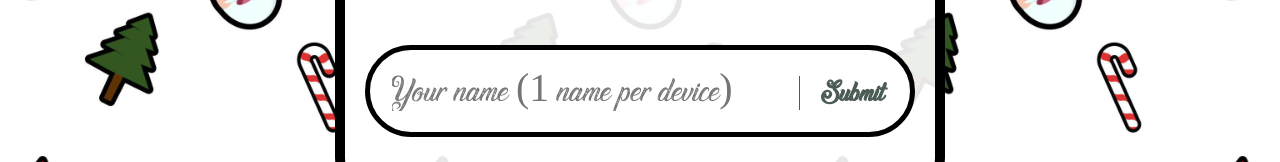
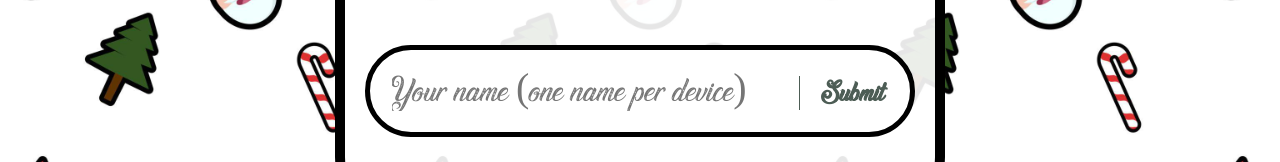
Before and after one commit to josh-ho/yankee-swap, a website: page static/index.html in a window 1280 px wide. Shown: the part 449-611 px from the top of the page. Drawn offline with nearby package versions, Linux system fonts and the light colour scheme; files that its build step writes are made by us from their sources; no server answers; files whose address does not match are found by name.

Commit message:
updated 1 to one

```diff
--- a/static/index.html
+++ b/static/index.html
@@ -21,7 +21,7 @@
 					When everyone is ready, <br/>the host will begin the draw:
 				</label>
 				<div class="input-wrapper">
-					<input id="name" autocomplete="off" placeholder="Your name (1 name per device)"/>
+					<input id="name" autocomplete="off" placeholder="Your name (one name per device)"/>
 					<button>Submit</button>
 				</div>
 				<div id="waiting" class="hide">
```
